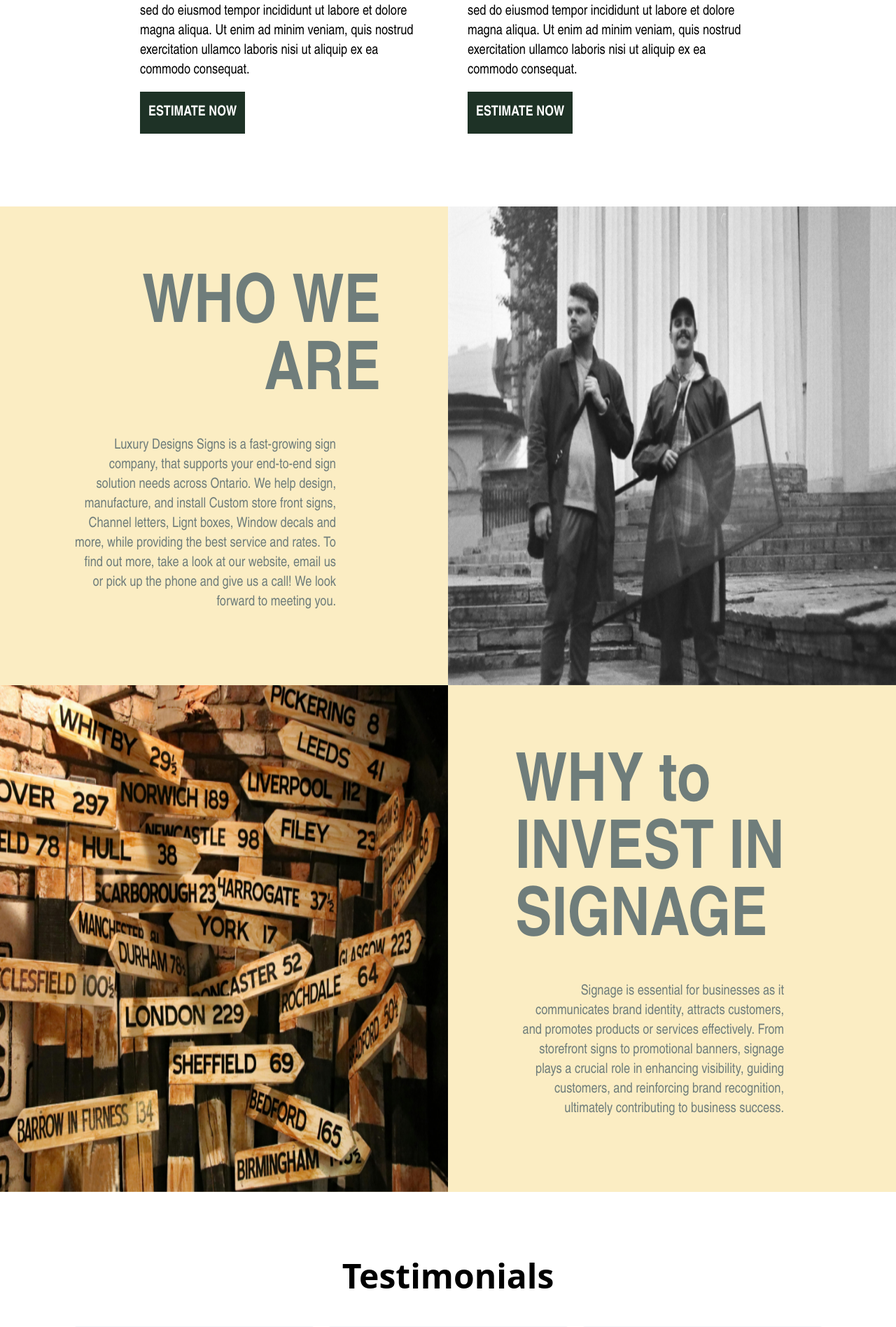
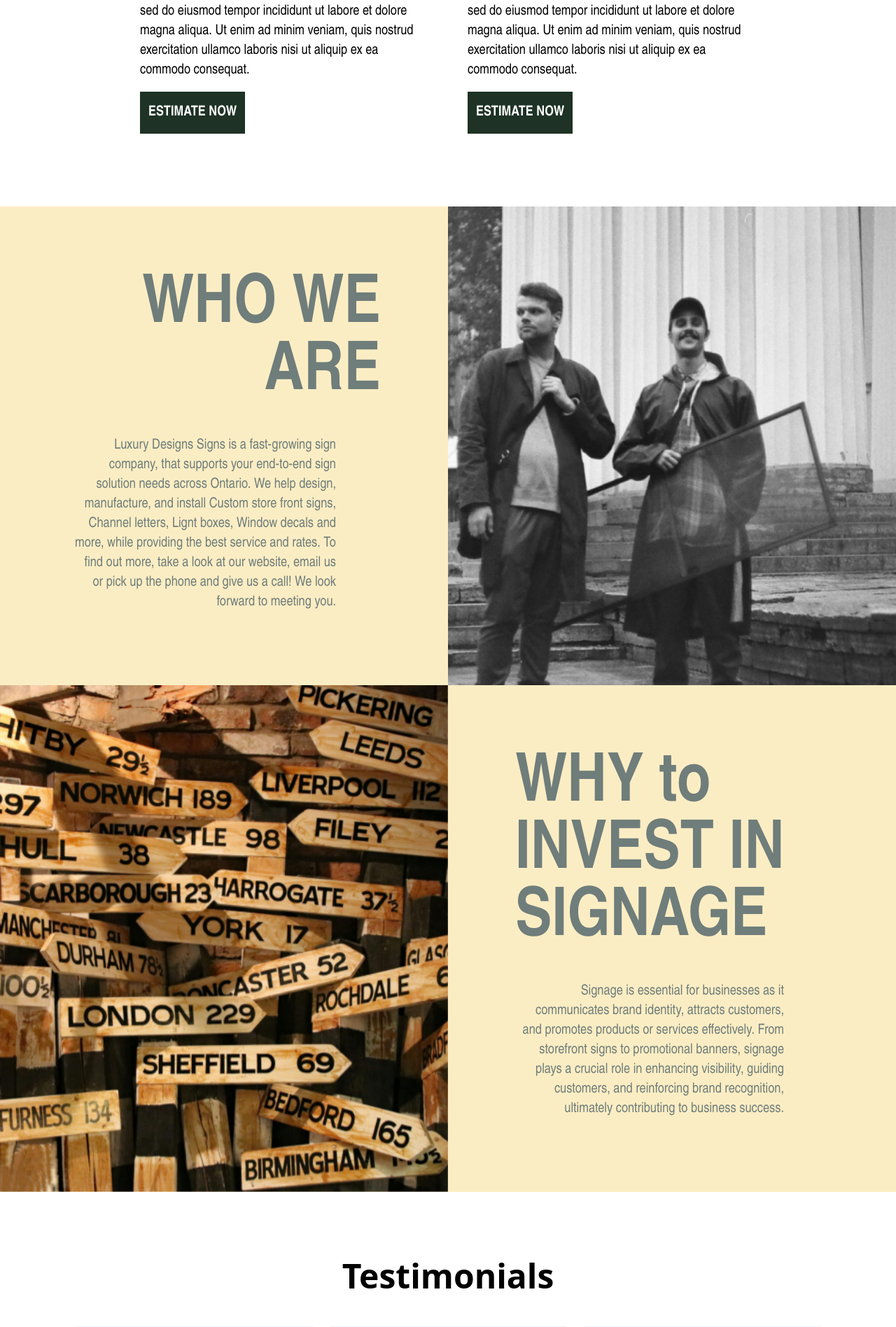
Before and after one commit to vverchonov/luxury-signs, a Next.js app: page / in a window 1280 px wide. Shown: the part 4437-6333 px from the top of the page at 70% size. Built offline with nearby package versions, Linux system fonts and the light colour scheme.

Commit message:
fixed img

```diff
--- a/app/components/blocks/about-block.tsx
+++ b/app/components/blocks/about-block.tsx
@@ -25,7 +25,7 @@ export const AboutUsBlock = () => {
         <div className="w-full md:w-1/2">
           <Image
             fill={true}
-            className="w-fill h-auto pos-rel "
+            className="w-fill h-auto pos-rel object-cover"
             alt="text"
             src={"/assets/png/picture-1.png"}
           />
@@ -33,7 +33,7 @@ export const AboutUsBlock = () => {
         <div className="w-full hidden md:block md:w-1/2 content-right">
           <Image
             fill={true}
-            className="w-fill h-auto pos-rel "
+            className="w-fill h-auto pos-rel object-cover"
             alt="text"
             src={"/assets/png/picture-2.png"}
           />
```
